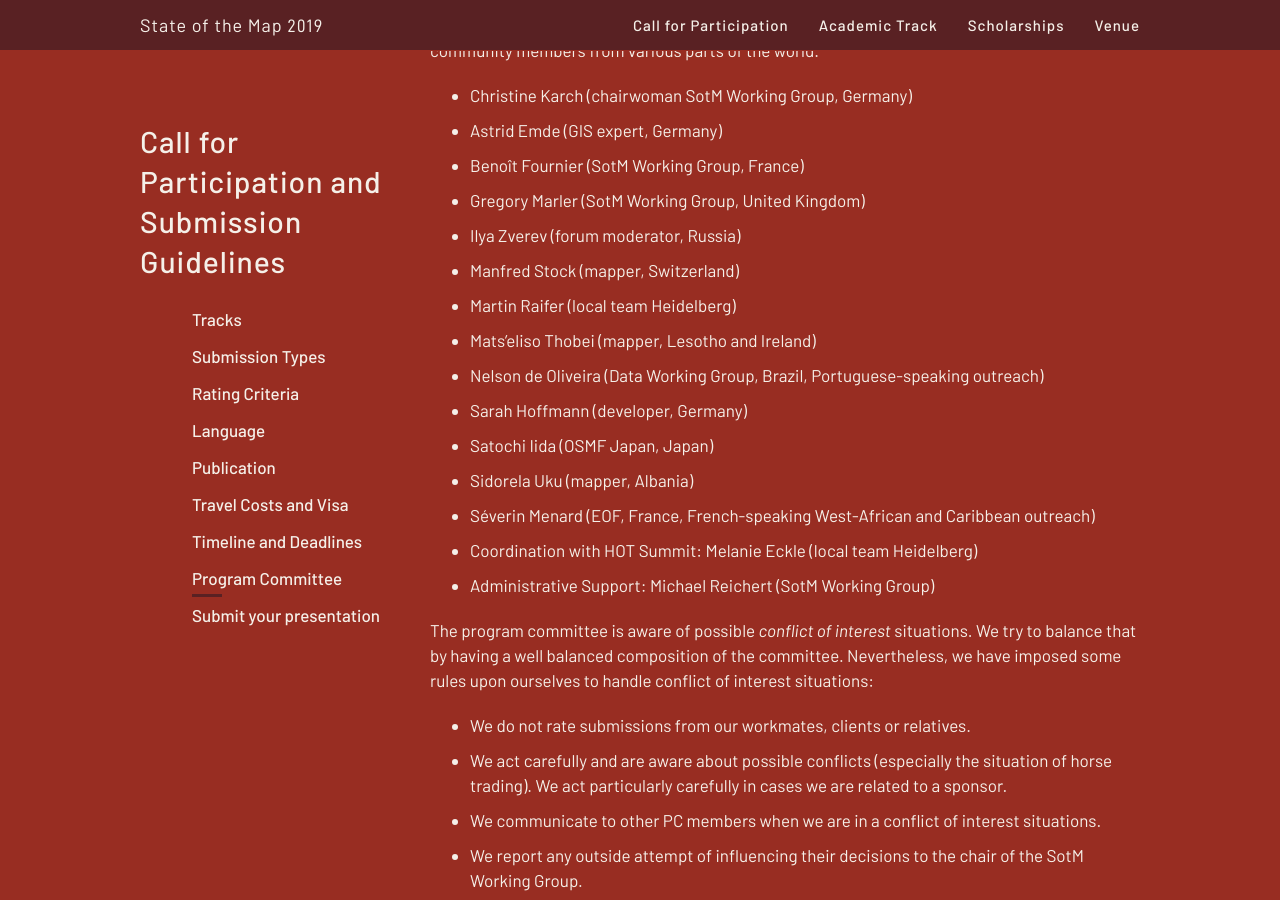
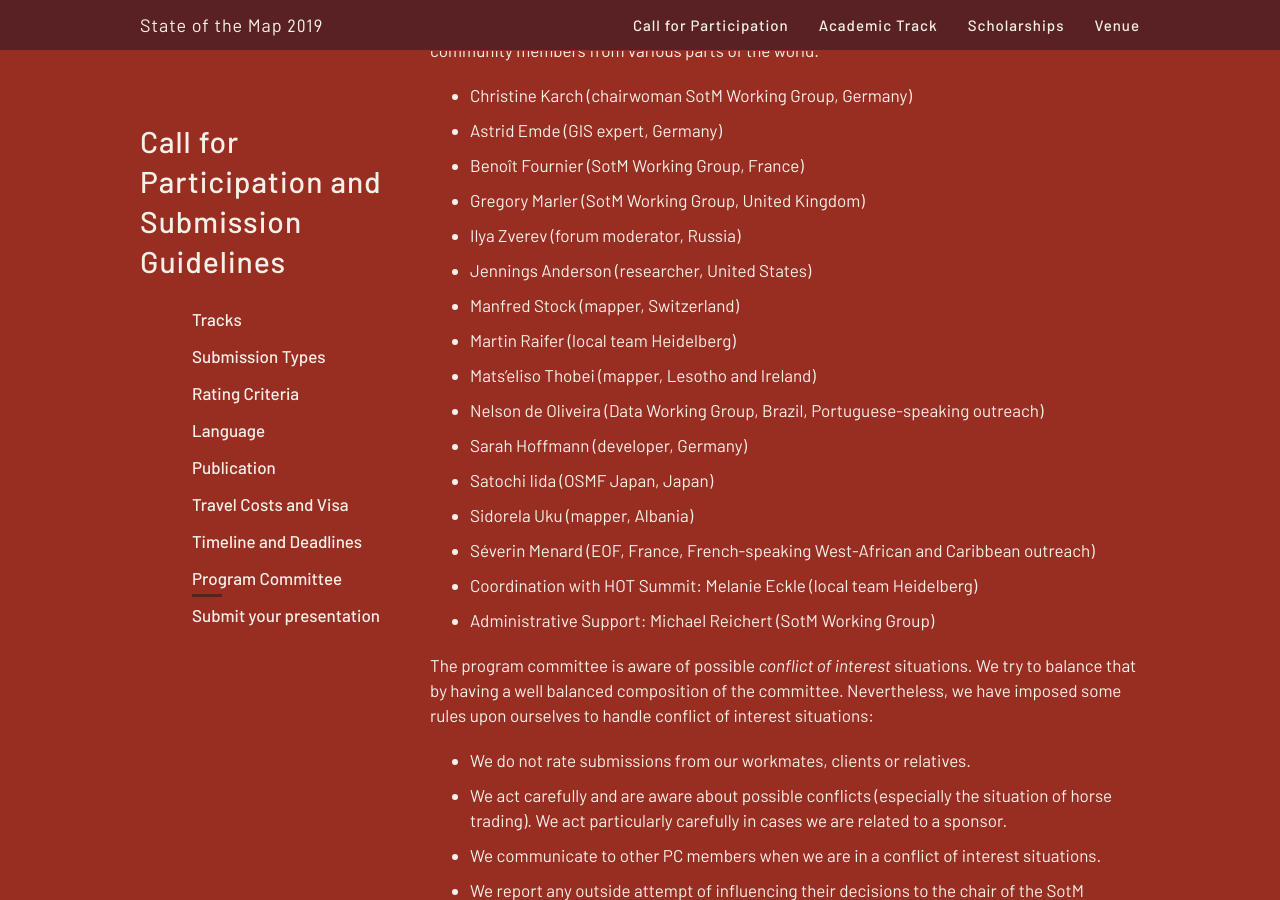
Before and after one commit to openstreetmap/stateofthemap-2019, a Jekyll site: the page built from calls/general.md, in a window 1280 px wide and 900 px high, scrolled down 5743 px. Built offline with Jekyll 4.4.1, drawn with Linux system fonts in a browser that asks for light colours.

Commit message:
add Jennings to committee

```diff
--- a/calls/general.md
+++ b/calls/general.md
@@ -124,6 +124,7 @@
 * Benoît Fournier (SotM Working Group, France)
 * Gregory Marler (SotM Working Group, United Kingdom)
 * Ilya Zverev (forum moderator, Russia)
+* Jennings Anderson (researcher, United States)
 * Manfred Stock (mapper, Switzerland)
 * Martin Raifer (local team Heidelberg)
 * Mats'eliso Thobei (mapper, Lesotho and Ireland)
```
